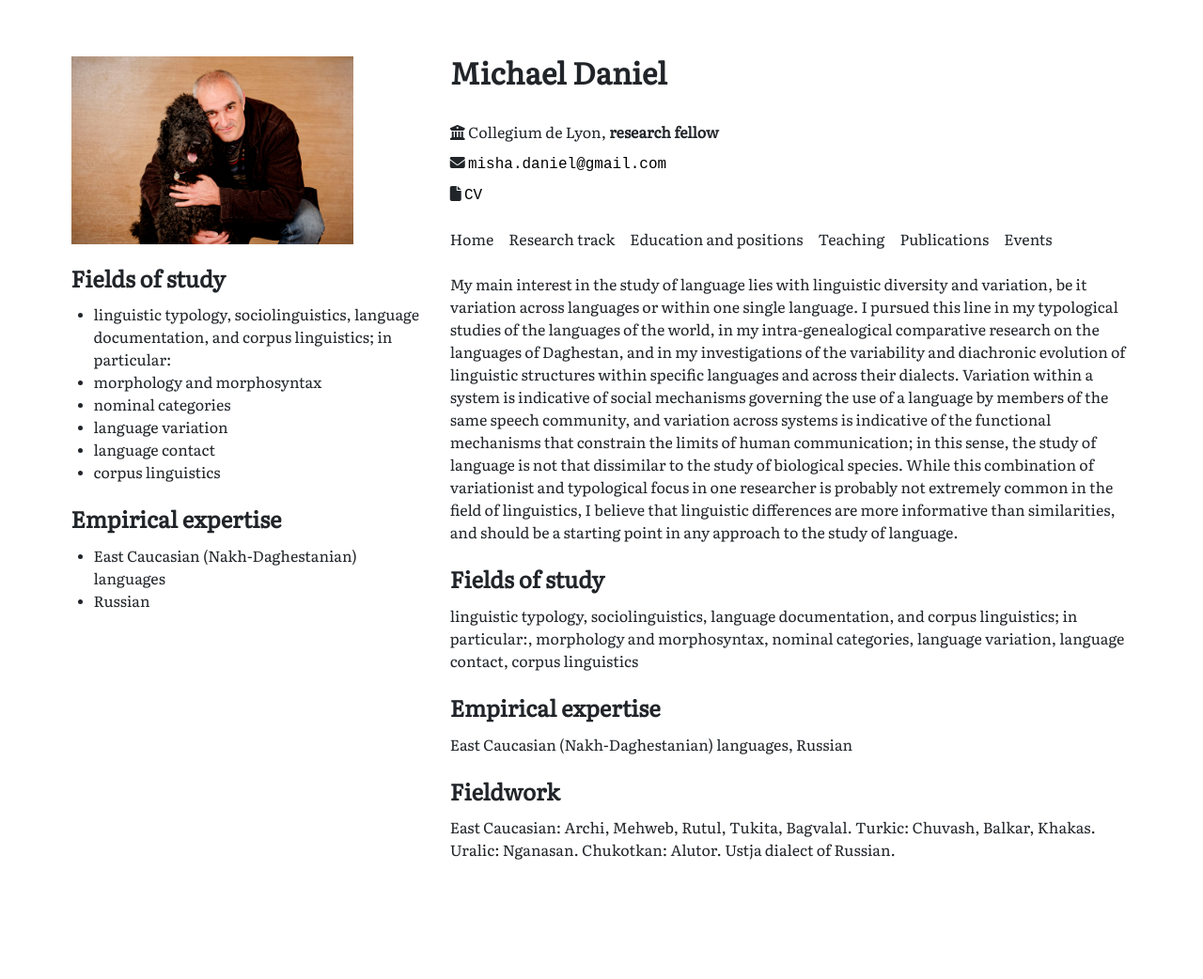
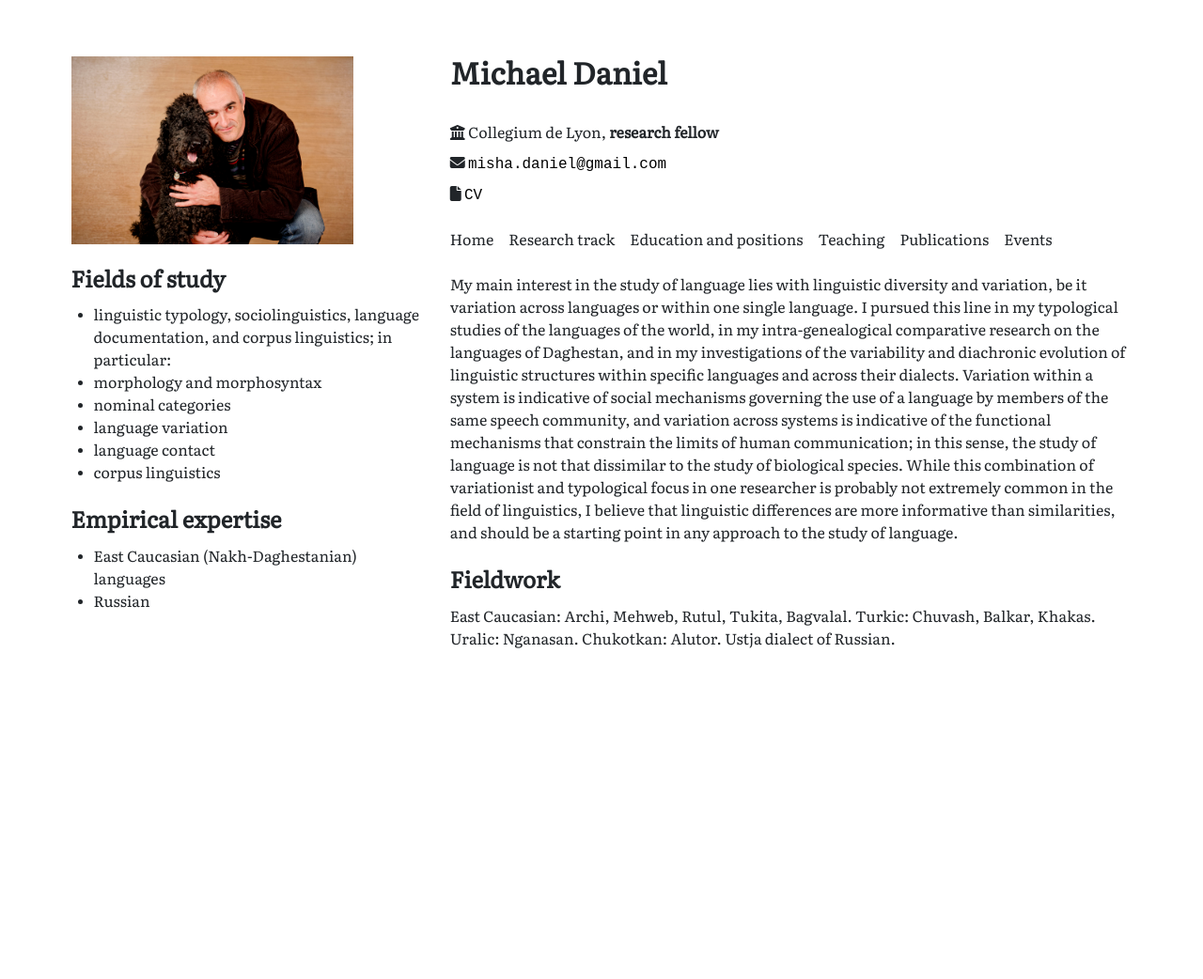
Before and after one commit to MishaDaniel/mishadaniel.github.io, a Jekyll site: the page built from index.html, in a window 1280 px wide. Shown: the whole page at 94% size. Built offline with Jekyll 4.4.1, drawn with Linux system fonts in a browser that asks for light colours; nearby versions of some CDN libraries; after the commit the page ends 900 px from its top, so only the background shows below that.

Commit message:
Update index.html

```diff
--- a/index.html
+++ b/index.html
@@ -4,16 +4,6 @@ layout: default
 
 <div class="title" style="margin-top: 1em;">
 My main interest in the study of language lies with linguistic diversity and variation, be it variation across languages or within one single language. I pursued this line in my typological studies of the languages of the world, in my intra-genealogical comparative research on the languages of Daghestan, and in my investigations of the variability and diachronic evolution of linguistic structures within specific languages and across their dialects. Variation within a system is indicative of social mechanisms governing the use of a language by members of the same speech community, and variation across systems is indicative of the functional mechanisms that constrain the limits of human communication; in this sense, the study of language is not that dissimilar to the study of biological species. While this combination of variationist and typological focus in one researcher is probably not extremely common in the field of linguistics, I believe that linguistic differences are more informative than similarities, and should be a starting point in any approach to the study of language.
-</div>
-
-<div class="interests">
-  <h2>Fields of study</h2>
-    {{ site.data.general.fields | join: ", " }}
-</div>
-
-<div class="interests">
-  <h2>Empirical expertise</h2>
-    {{ site.data.general.languages | join: ", " }}
 </div>
 
 <!-- <div class="titles">
```
